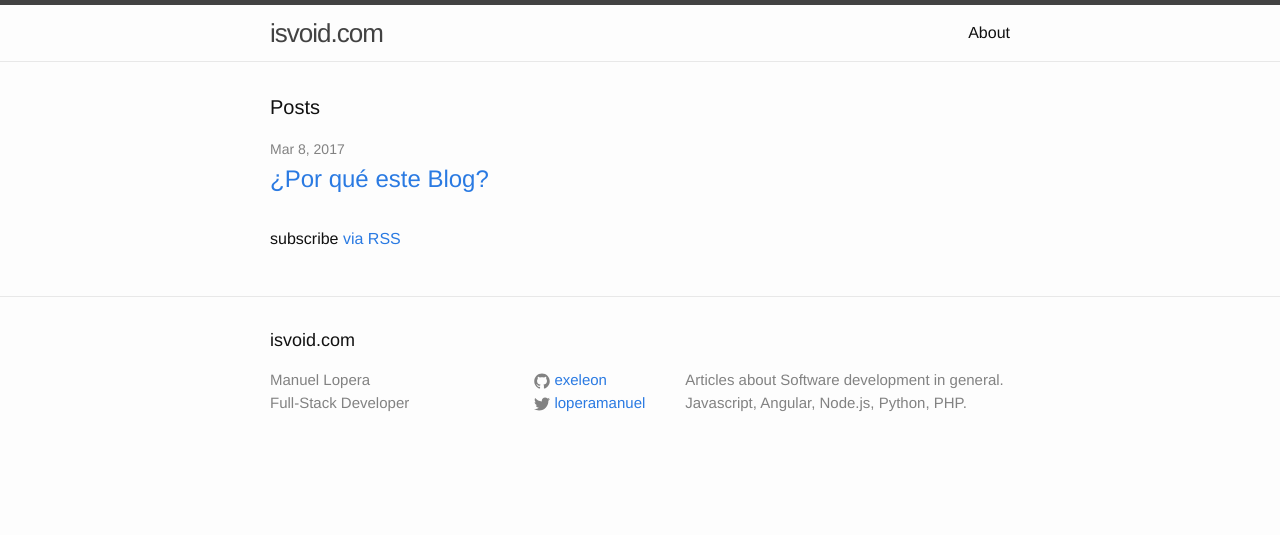
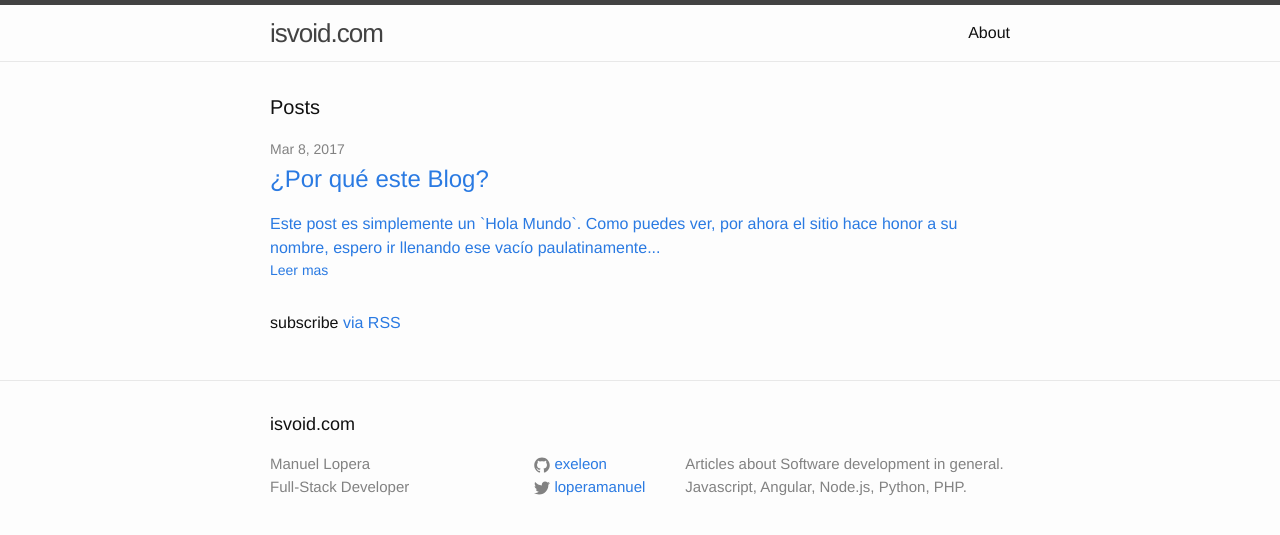
Before and after one commit to exeleon/exeleon.github.io, a Jekyll site: the page built from index.md, in a window 1280 px wide. Shown: the top 535 px of the page. Built offline with Jekyll 4.4.1, drawn with Linux system fonts in a browser that asks for light colours.

Commit message:
Added excerpt to post items

```diff
--- a/_layouts/home.html
+++ b/_layouts/home.html
@@ -16,6 +16,14 @@ layout: default
         <h2>
           <a class="post-link" href="{{ post.url | relative_url }}">{{ post.title | escape }}</a>
         </h2>
+
+        <a class="post-excerpt-link" href="{{ post.url | relative_url }}" title="Read {{ post.title }}">
+          {{ post.excerpt }}
+        </a>
+
+        <a class="post-read-more-link" href="{{ post.url | relative_url }}" title="Read {{ post.title }}">
+          Leer mas
+        </a>
       </li>
     {% endfor %}
   </ul>
--- a/_posts/general/2017-03-07-motivations.markdown
+++ b/_posts/general/2017-03-07-motivations.markdown
@@ -3,6 +3,7 @@ layout: post
 title:  "¿Por qué este Blog?"
 date:   2017-03-07 21:31:30 -0500
 categories: general
+excerpt: Este post es simplemente un `Hola Mundo`. Como puedes ver, por ahora el sitio hace honor a su nombre, espero ir llenando ese vacío paulatinamente...
 ---
 
 ### Respuesta corta:
--- /dev/null
+++ b/_sass/general/_layout.scss
@@ -0,0 +1,14 @@
+.post-excerpt-link {
+  display: block;
+  font-size: 16px;
+  text-decoration: none;
+}
+.post-excerpt-link:hover {
+    text-decoration: none;
+}
+
+.post-read-more-link {
+    display: block;
+    font-size: 14px;
+    text-decoration: none;
+}
--- a/_sass/minima.scss
+++ b/_sass/minima.scss
@@ -41,3 +41,6 @@ $on-laptop:        800px !default;
   "minima/layout",
   "minima/syntax-highlighting"
 ;
+
+//temporary custom imports
+@import "general/layout"
```
